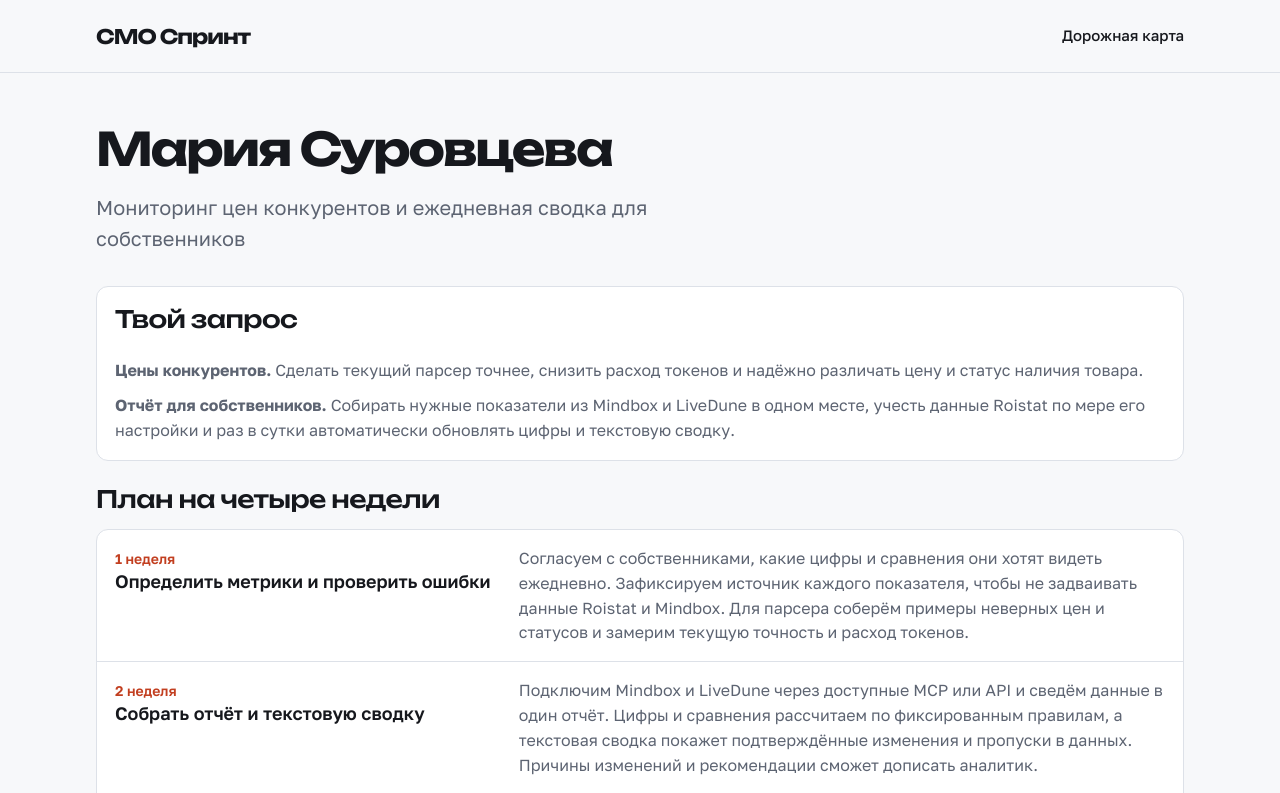
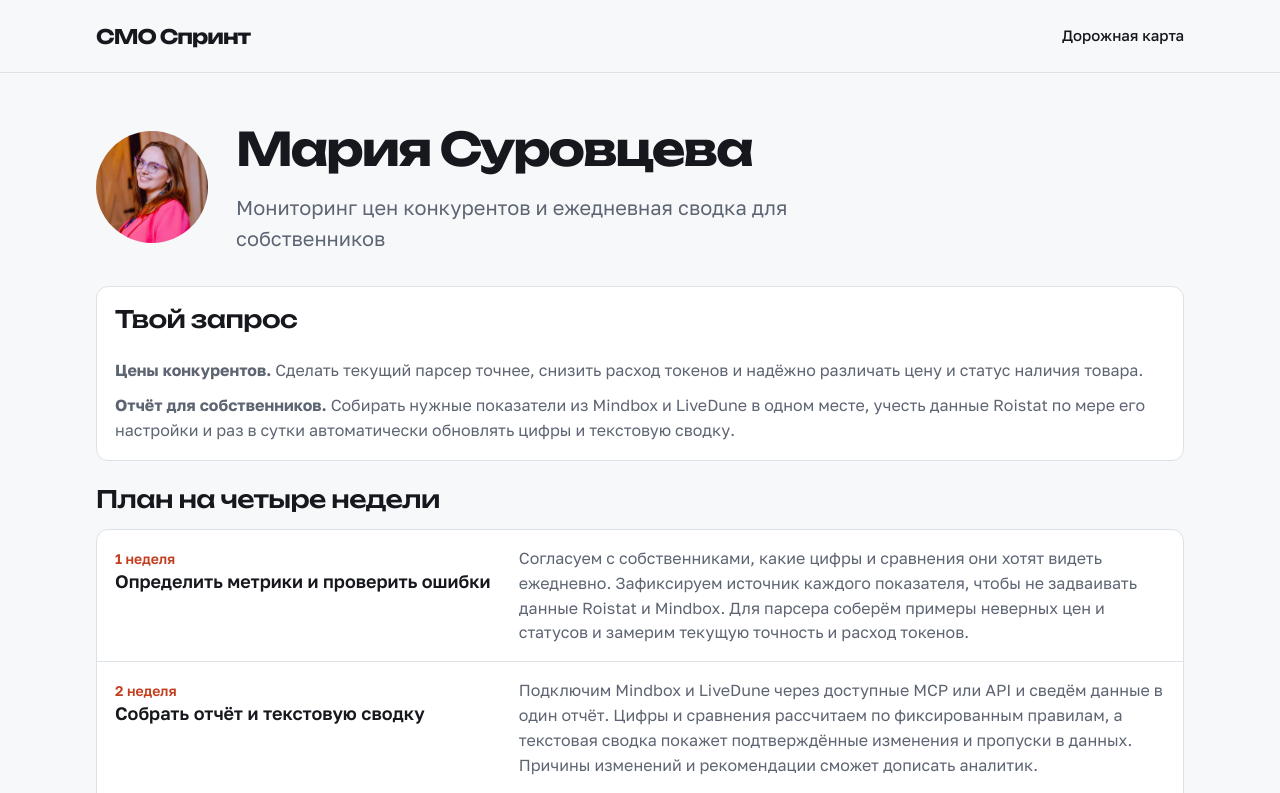
Before and after one commit to oxionezhkov-hub/cmo-community, a plain HTML site: page sprint/public/maria-surovtseva.html in a window 1280 px wide. Shown: the top 793 px of the page. Drawn offline with Linux system fonts and the light colour scheme.

Commit message:
Add Maria portrait to the roadmap

```diff
--- a/sprint/public/maria-surovtseva.html
+++ b/sprint/public/maria-surovtseva.html
@@ -17,7 +17,8 @@
     </div>
   </header>
   <main class="shell">
-    <section class="hero roadmap-hero" aria-labelledby="roadmap-title">
+    <section class="hero roadmap-hero participant-hero" aria-labelledby="roadmap-title">
+      <img class="participant-avatar" src="maria-surovtseva.webp" alt="" width="240" height="240">
       <div class="hero-copy">
         <h1 id="roadmap-title">Мария Суровцева</h1>
         <p class="lead">Мониторинг цен конкурентов и ежедневная сводка для собственников</p>
--- a/sprint/worker.js
+++ b/sprint/worker.js
@@ -6,6 +6,7 @@ import individualOffer from "./public/soprovozhdenie.html";
 import stylesheet from "./public/styles.css";
 import favicon from "./public/favicon.ico";
 import allaPhoto from "./public/alla-soldatova.webp";
+import mariaPhoto from "./public/maria-surovtseva.webp";
 import fontStylesheet from "./public/fonts/fonts.css";
 import golosLicense from "./public/fonts/golos-text-OFL.txt";
 import golosCyrillicExtended from "./public/fonts/golos-text-cyrillic-ext-wght-normal.woff2";
@@ -33,6 +34,7 @@ const assets = new Map([
   ["/styles.css", [stylesheet, css]],
   ["/favicon.ico", [favicon, "image/x-icon"]],
   ["/alla-soldatova.webp", [allaPhoto, "image/webp"]],
+  ["/maria-surovtseva.webp", [mariaPhoto, "image/webp"]],
   ["/fonts/fonts.css", [fontStylesheet, css]],
   ["/fonts/golos-text-OFL.txt", [golosLicense, text]],
   ["/fonts/golos-text-cyrillic-ext-wght-normal.woff2", [golosCyrillicExtended, font]],
```
Also changed, not shown: sprint/public/maria-surovtseva.webp (added).
